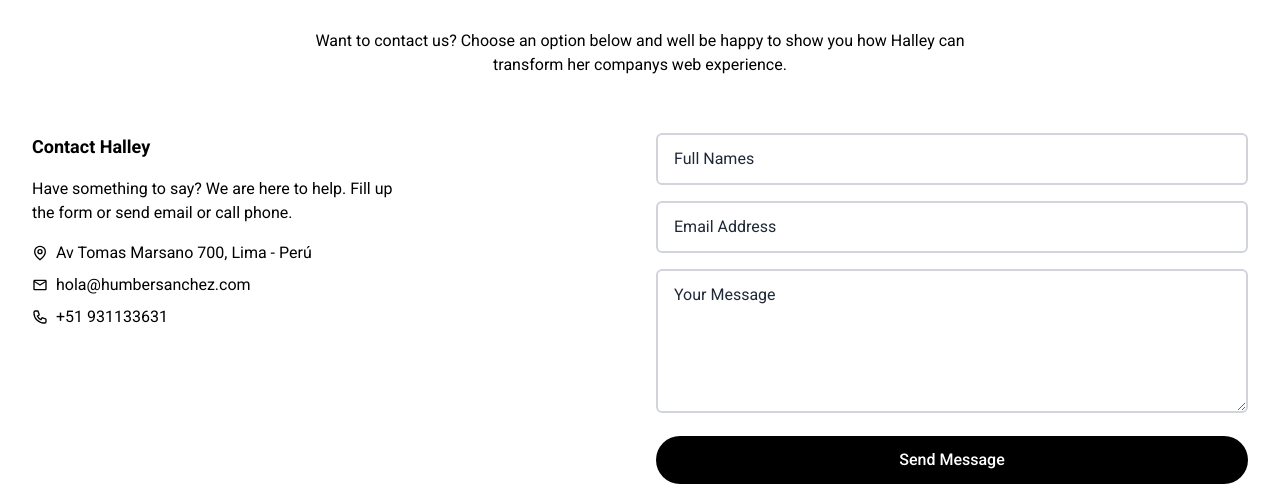
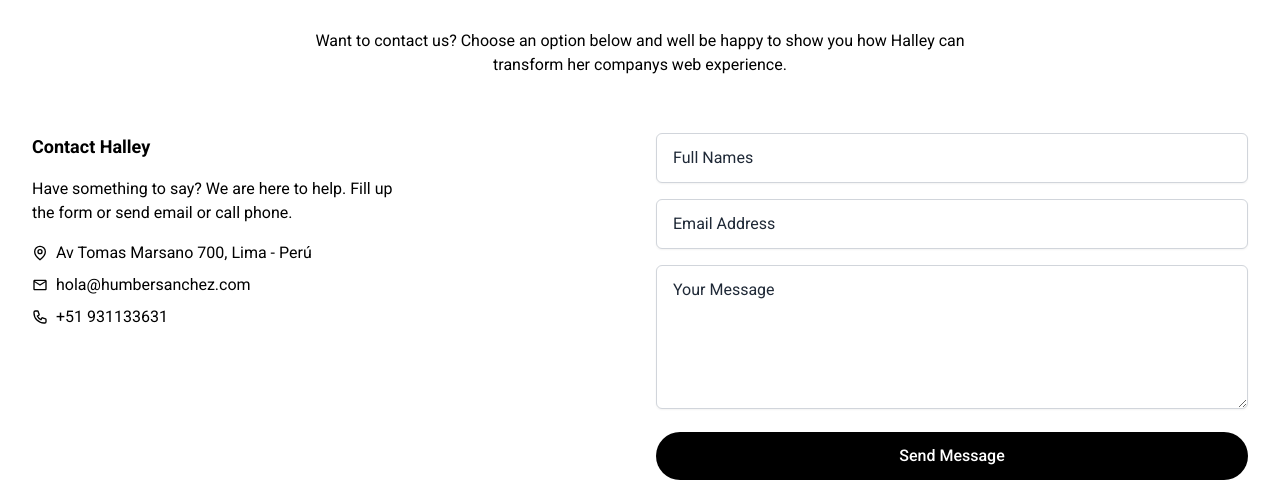
Before and after one commit to tomiidev/bambuy, a Next.js app: page / in a window 1280 px wide. Shown: the part 2521-3007 px from the top of the page. Built offline with nearby package versions, Linux system fonts and the light colour scheme.

Commit message:
avanced contact

```diff
--- a/components/Contact.tsx
+++ b/components/Contact.tsx
@@ -46,22 +46,21 @@ export default function Contact() {
               type="text"
               placeholder="Full Names"
               autoComplete="false"
-              // className="w-full px-4 py-3 mb-4 border-gray-500 border placeholder:text-black rounded-md outline-none"
-              className="w-full px-4 py-3 mb-4 border-2 placeholder:text-gray-800 rounded-md outline-none focus:ring-4 border-gray-300 focus:border-gray-600 ring-gray-100"
+              className="w-full px-4 py-3 mb-4 border placeholder:text-gray-800 rounded-md outline-none border-gray-300 shadow-sm focus:border-gray-600"
             />
 
             <input
               type="text"
               placeholder="Email Address"
               autoComplete="false"
-              className="w-full px-4 py-3 mb-4 border-2 placeholder:text-gray-800 rounded-md outline-none focus:ring-4 border-gray-300 focus:border-gray-600 ring-gray-100"
+              className="w-full px-4 py-3 mb-4 border placeholder:text-gray-800 rounded-md outline-none border-gray-300 shadow-sm focus:border-gray-600"
             />
 
             <textarea
               name="message"
               placeholder="Your Message"
               autoComplete="false"
-              className="w-full px-4 py-3 mb-4 h-36 border-2 placeholder:text-gray-800 rounded-md outline-none focus:ring-4 border-gray-300 focus:border-gray-600 ring-gray-100"
+              className="w-full px-4 py-3 mb-4 h-36 border placeholder:text-gray-800 rounded-md outline-none border-gray-300 shadow-sm focus:border-gray-600"
             />
 
 
```
